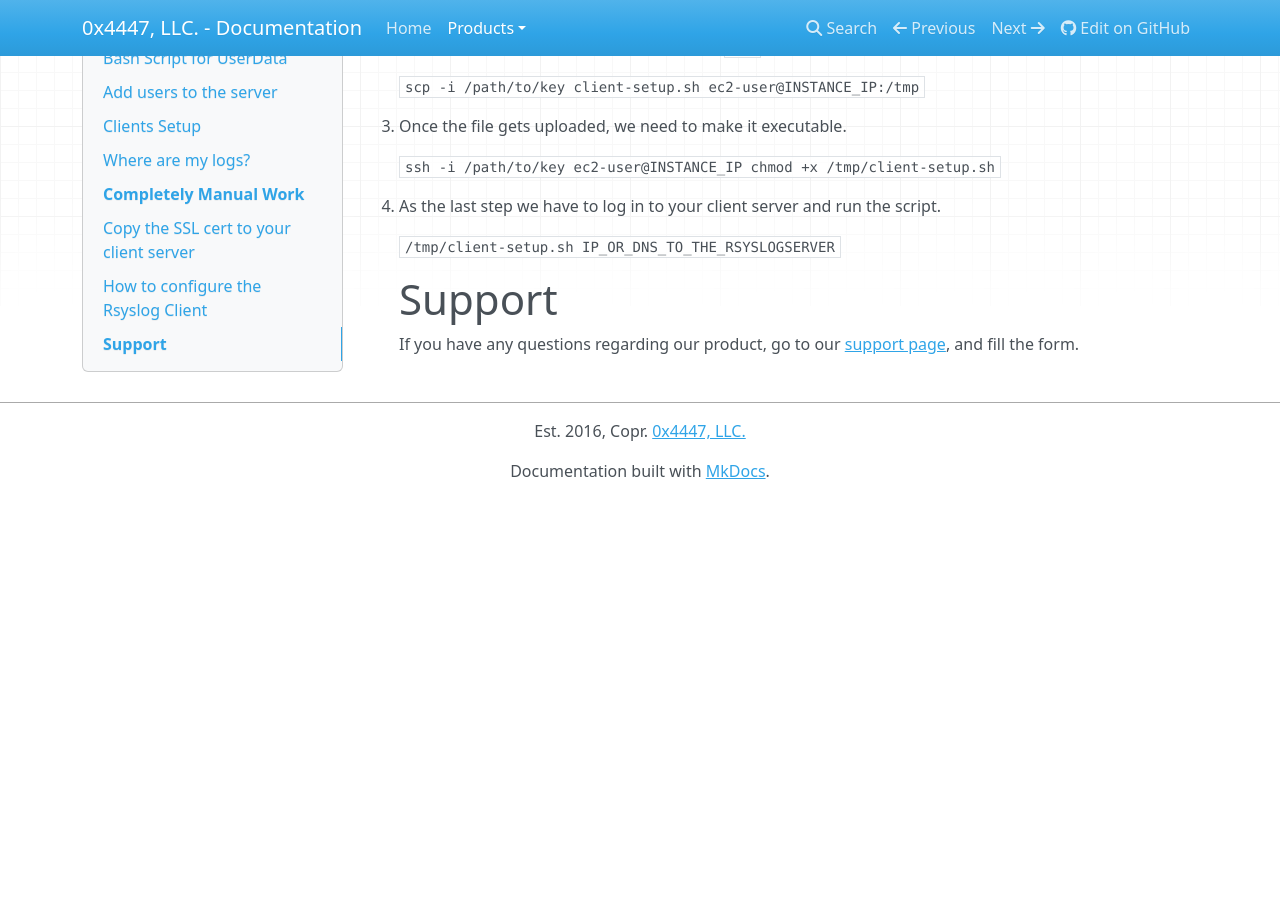
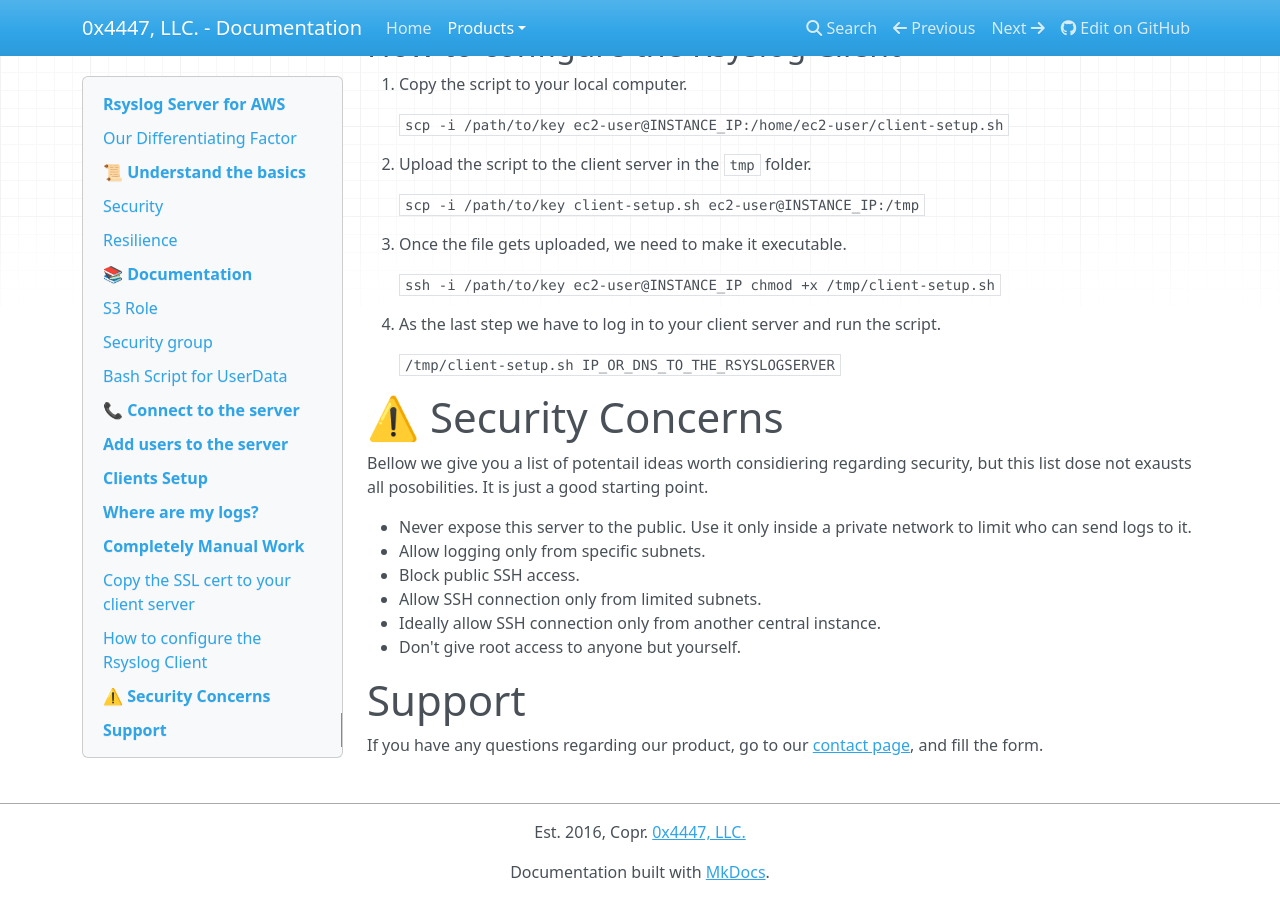
Before and after one commit to 0x4447-office/0x4447_webpage_documentation, an MkDocs documentation site: the page built from docs/products/cloud/aws-marketplace/rsyslog-server.md, in a window 1280 px wide and 900 px high, scrolled down 4002 px. Built offline with MkDocs 1.6.1, drawn with Linux system fonts in a browser that asks for light colours; nearby versions of some CDN libraries; before the commit the page ends 4501 px from its top, so only the background shows below that; some of the changed text lies outside the part shown.

Commit message:
More cleanup

````diff
--- a/docs/products/cloud/aws-marketplace/rsyslog-server.md
+++ b/docs/products/cloud/aws-marketplace/rsyslog-server.md
@@ -90,9 +88,13 @@
 echo S3_BUCKET=$S3_BUCKET >> /home/ec2-user/.env
 ```
 
-At boot time, our product will check if a cert is already present in the bucket, and if so, we will download it instead of creating it again.
+At boot time, our product will check if a cert is already present in the bucket, and if so, we will download it instead of creating it again. By doing this we ensure that the server settings are alwasy the same.
 
-## Add users to the server
+# 📞 Connect to the server
+
+Once the instance is up and running, get it's IP and connect to the instance over SSH uisng the slected key at teployment time.
+
+# Add users to the server
 
 By default we create a custom user group in the system called `rsyslog`. This makes it easier for you to add developers as individual users to access the logs. This way they can freely look at the logs without having access to the whole system.
 
@@ -108,7 +110,7 @@
 sudo passwd USER_NAME
 ```
 
-## Clients Setup
+# Clients Setup
 
 Once the server is deployed correctly, you can configure your clients with the following `UserData` to setup everything automatically. This way at boot time everything will be setup automatically for you.
 
@@ -135,7 +137,7 @@
 /home/ec2-user/client-setup.sh $RSYLOG_INTERNAL_IP
 ```
 
-## Where are my logs?
+# Where are my logs?
 
 The logs can be found in the `/var/log/0x4447-rsyslog` folder. There, you'll find folders for each client sending logs. The client host name will be used for the folder names.
 
@@ -175,6 +177,17 @@
 
 	`/tmp/client-setup.sh IP_OR_DNS_TO_THE_RSYSLOGSERVER`
 
-	# Support
+# ⚠️ Security Concerns
 
-	If you have any questions regarding our product, go to our [support page](https://support.0x4447.com), and fill the form.
+Bellow we give you a list of potentail ideas worth considiering regarding security, but this list dose not exausts all posobilities. It is just a good starting point.
+
+- Never expose this server to the public. Use it only inside a private network to limit who can send logs to it.
+- Allow logging only from specific subnets.
+- Block public SSH access.
+- Allow SSH connection only from limited subnets.
+- Ideally allow SSH connection only from another central instance.
+- Don't give root access to anyone but yourself.
+
+# Support
+
+If you have any questions regarding our product, go to our [contact page](https://0x4447.com/contact.html), and fill the form.
````
Also changed, not shown: other parts of docs/products/cloud/aws-marketplace/rsyslog-server.md (+0 -2 lines), docs/products/cloud/aws-marketplace/openvpn-server.md (+32 -14 lines), docs/products/cloud/aws-marketplace/samba-server.md (+18 -3 lines).
